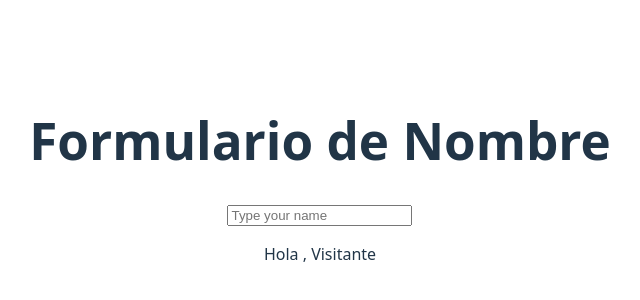
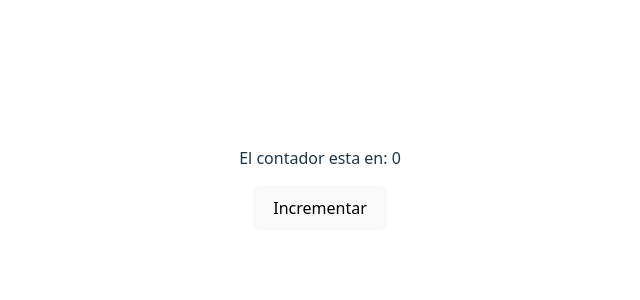
Before and after one commit to javierhrzgt/Curso-de-React, a React (Vite) app: page / in a window 1280 px wide. Shown: the part 220-520 px from the top of the page, without its empty margins (320-960 px from the left). Built offline with nearby package versions, Linux system fonts and the light colour scheme.

Commit message:
Aprendimos sobre el hook effect de React

```diff
--- a/src/App.jsx
+++ b/src/App.jsx
@@ -1,11 +1,10 @@
-import NameForm from './components/NameForm'
+import CounterWithEffect from './components/CounterWithEffect'
 import './App.css'
 
 function App() {
   return (
     <>
-    <h1>Formulario de Nombre</h1>
-    <NameForm />
+    <CounterWithEffect />
     </>
   )
 }
--- /dev/null
+++ b/src/components/CounterWithEffect.jsx
@@ -0,0 +1,17 @@
+import { useState,useEffect } from "react"
+
+const CounterWithEffect = () => {
+    const [count, setCount] = useState(0);
+
+    useEffect(() => {
+        console.log(`El contador cambio a: ${count}`)
+    },[count])
+
+    return(
+        <div>
+            <p> El contador esta en: {count}</p>
+            <button onClick={() => setCount(count + 1)}>Incrementar</button>
+        </div>
+    )
+}
+export default CounterWithEffect
```
